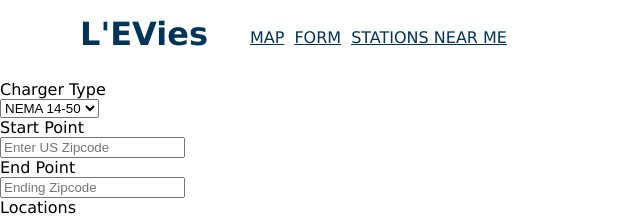
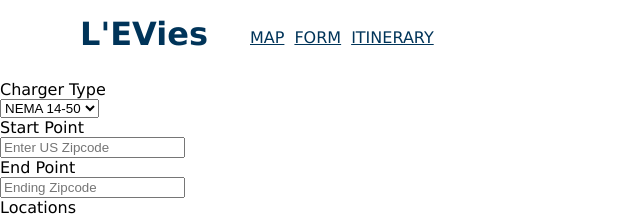
Before and after one commit to baut-jc/levies, a React (Create React App) app: page /form in a window 1280 px wide. Shown: the top 216 px of the page, without its empty margins (0-640 px from the left). Built offline with nearby package versions, Linux system fonts and the light colour scheme; no server answers.

Commit message:
Change url of stations to itinerary

```diff
--- a/src/Components/App/App.tsx
+++ b/src/Components/App/App.tsx
@@ -54,7 +54,7 @@ function App() {
           <Route path="/form" element={<Form/>}/>
           {/* <Route path="/:id" element={<Station/>}/> */}
           <Route path="/map" element={<Map renderItineraryStations={renderItineraryStations}/>}/>
-          <Route path="/stations" element={<Itinerary itineraryStations={itineraryStations} deleteItineraryStation={deleteItineraryStation}/>}/>
+          <Route path="/itinerary" element={<Itinerary itineraryStations={itineraryStations} deleteItineraryStation={deleteItineraryStation}/>}/>
         </Routes>
       {/* </Router> */}
     </main>
--- a/src/Components/Header/Header.tsx
+++ b/src/Components/Header/Header.tsx
@@ -15,7 +15,7 @@ const Header = () => {
             <h1 className='title'>L'EVies</h1>
             <Link to='/map' className='link'>MAP</Link>
             <Link to='/form' className='link'>FORM</Link>
-            <Link to='/stations' className='link'>STATIONS NEAR ME</Link>
+            <Link to='/itinerary' className='link'>ITINERARY</Link>
         </div>
     )
 }
```
